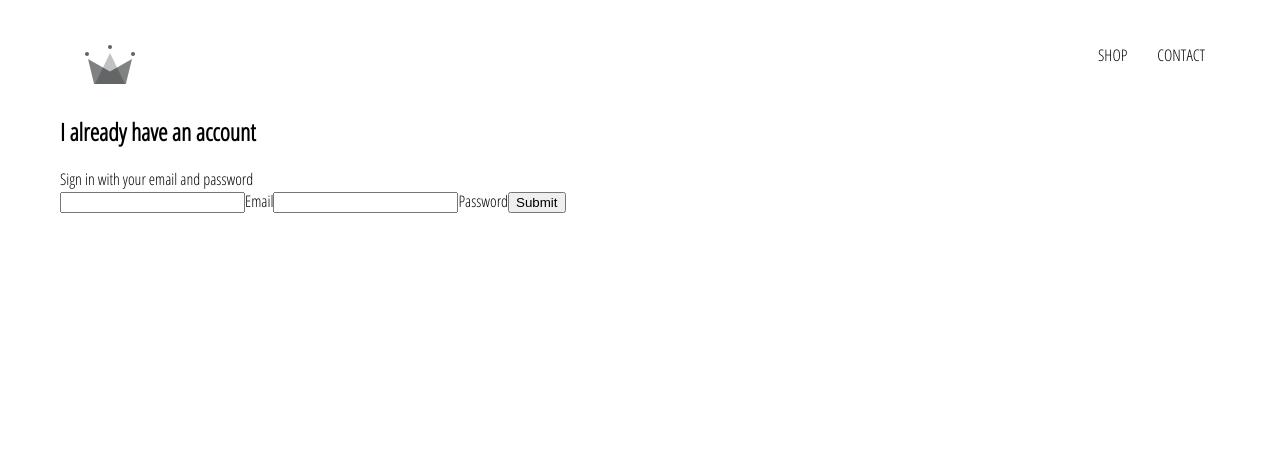
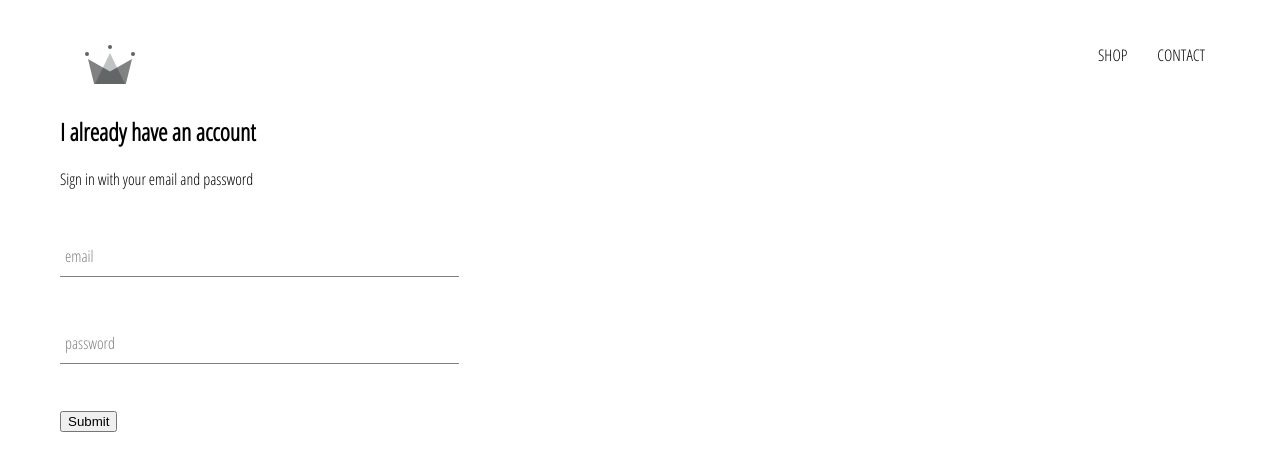
Before and after one commit to rasmus-j-eriksson/e-commerce-website, a React (Create React App) app: page /signin in a window 1280 px wide. Shown: the top 470 px of the page. Built offline with nearby package versions, Linux system fonts and the light colour scheme.

Commit message:
added login and domain information for rasmus.page

```diff
--- a/package.json
+++ b/package.json
@@ -2,7 +2,7 @@
   "name": "e-commerce-website",
   "version": "0.1.0",
   "private": true,
-  "homepage": "https://rasmus-j-eriksson.github.io/e-commerce-website",
+  "homepage": "https://rasmus.page/e-commerce-website",
   "dependencies": {
     "@testing-library/jest-dom": "^5.14.1",
     "@testing-library/react": "^11.2.7",
--- a/src/App.js
+++ b/src/App.js
@@ -7,47 +7,12 @@
 import './App.css'
 
 
-const HatsPage = (props) => {
-  return <div>
-    <h1>HATS PAGE</h1>
-  </div>
-};
-
-const JacketsPage = (props) => {
-  return <div>
-    <h1>JACKETS PAGE</h1>
-  </div>
-};
-
-const SneakersPage = (props) => {
-  return <div>
-    <h1>SNEAKERS PAGE</h1>
-  </div>
-};
-
-const MensPage = (props) => {
-  return <div>
-    <h1>MENS PAGE</h1>
-  </div>
-};
-
-const WomensPage = (props) => {
-  return <div>
-    <h1>WOMENS PAGE</h1>
-  </div>
-};
-
 function App() {
   return (
     <div>
       <Header />
       <Switch>
         <Route exact path='/' component={HomePage} />
-        <Route exact path='/shop/hats' component={HatsPage} />
-        <Route exact path='/shop/jackets' component={JacketsPage} />
-        <Route exact path='/shop/mens' component={MensPage} />
-        <Route exact path='/shop/womens' component={WomensPage} />
-        <Route exact path='/shop/sneakers' component={SneakersPage} />
         <Route exact path='/shop/' component={ShopPage} />
         <Route path='/signin' component={SignInAndSignUpPage} />
       </Switch>
--- a/src/components/collection-item/collection-item.components.jsx
+++ b/src/components/collection-item/collection-item.components.jsx
@@ -1,7 +1,7 @@
 import React from 'react';
 import './collection-item.styles.scss'
 
-const CollectionItem = (({ id, name, price, imageUrl }) => (
+const CollectionItem = (({ name, price, imageUrl }) => (
 
     <div className='collection-item'>
         <div className='image' style={{
--- /dev/null
+++ b/src/components/form-input/form-input.component.jsx
@@ -0,0 +1,20 @@
+import React from 'react';
+import './form-input.styles.scss';
+
+const FormInput = ({ handleChange, label, ...otherProps }) => (
+    <div className="group">
+        <input className="form-input" onChange={handleChange} />
+        { label ? (
+            <label
+                className={`${otherProps.value.length ? 'shrink' : ''
+                    } form-input-label`}
+            >
+                {label}
+            </label>
+        )
+            : null}
+
+    </div>
+)
+
+export default FormInput;
--- /dev/null
+++ b/src/components/form-input/form-input.styles.scss
@@ -0,0 +1,54 @@
+$sub-color: grey;
+$main-color: black;
+
+@mixin shrinkLabel {
+  top: -14px;
+  font-size: 12px;
+  color: $main-color;
+}
+
+.group {
+  position: relative;
+  margin: 45px 0;
+
+  .form-input {
+    background: none;
+    background-color: white;
+    color: $sub-color;
+    font-size: 18px;
+    padding: 10px 10px 10px 5px;
+    display: block;
+    width: 100%;
+    border: none;
+    border-radius: 0;
+    border-bottom: 1px solid $sub-color;
+    margin: 25px 0;
+
+    &:focus {
+      outline: none;
+    }
+
+    &:focus ~ .form-input-label {
+      @include shrinkLabel();
+    }
+  }
+
+  input[type='password'] {
+    letter-spacing: 0.3em;
+  }
+
+  .form-input-label {
+    color: $sub-color;
+    font-size: 16px;
+    font-weight: normal;
+    position: absolute;
+    pointer-events: none;
+    left: 5px;
+    top: 10px;
+    transition: 300ms ease all;
+
+    &.shrink {
+      @include shrinkLabel();
+    }
+  }
+}
--- a/src/pages/sign-in/sign-in.component.jsx
+++ b/src/pages/sign-in/sign-in.component.jsx
@@ -1,5 +1,5 @@
 import React from 'react';
-
+import FormInput from '../../components/form-input/form-input.component'
 import './sign-in.styles.scss'
 
 class SignIn extends React.Component {
@@ -30,23 +30,24 @@
                 <span>Sign in with your email and password</span>
 
                 <form onSubmit={this.handleSubmit}>
-                    <input
+                    <FormInput
                         name='email'
                         type='email'
                         value={this.state.email}
-                        onChange={this.handleChange}
+                        handleChange={this.handleChange}
+                        label="email"
                         required
+
                     />
-                    <label>Email</label>
 
-                    <input
+                    <FormInput
                         name='password'
                         type='password'
                         value={this.state.password}
                         onChange={this.handleChange}
+                        label="password"
                         required
                     />
-                    <label>Password</label>
 
                     <input type='submit' value='Submit' />
                 </form>
--- a/src/pages/sign-in/sign-in.styles.scss
+++ b/src/pages/sign-in/sign-in.styles.scss
@@ -0,0 +1,3 @@
+.sign-in {
+    width: 30vw;
+}
```
Also changed, not shown: 1 other file (tests, documents, lock files or other folders).
